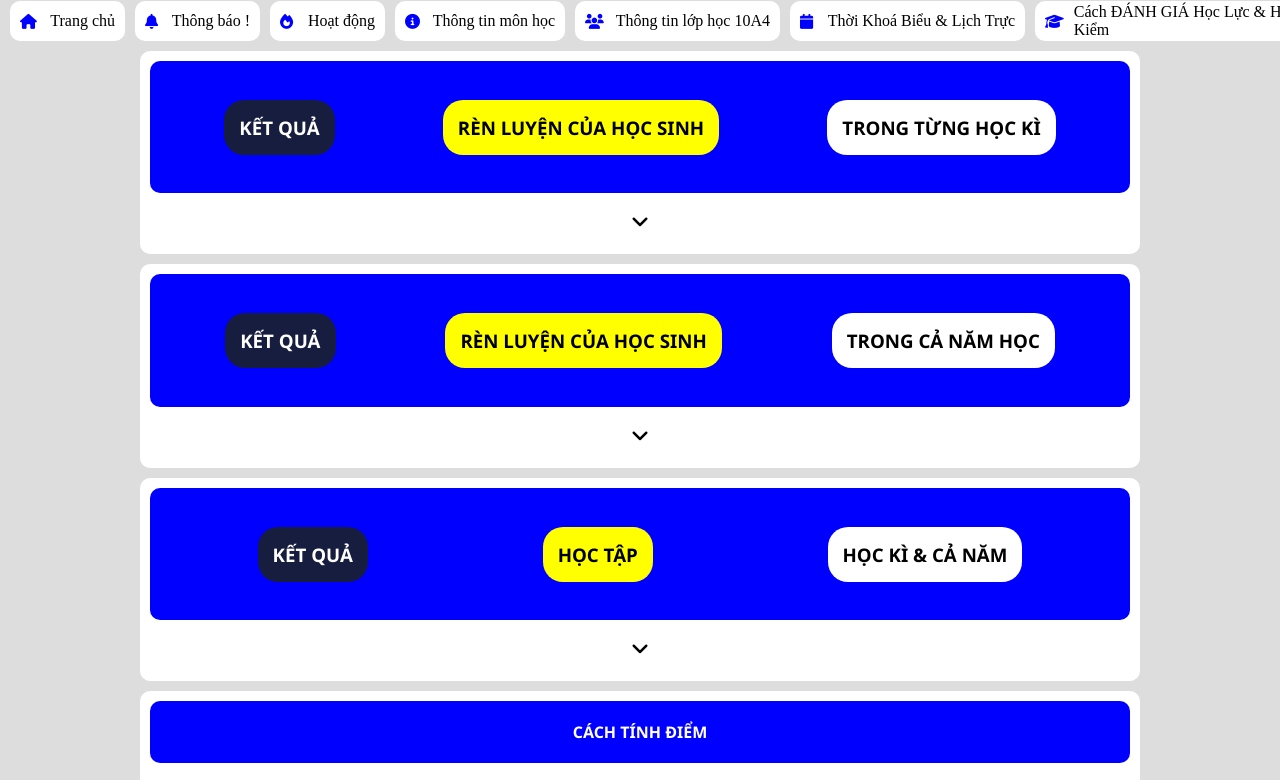
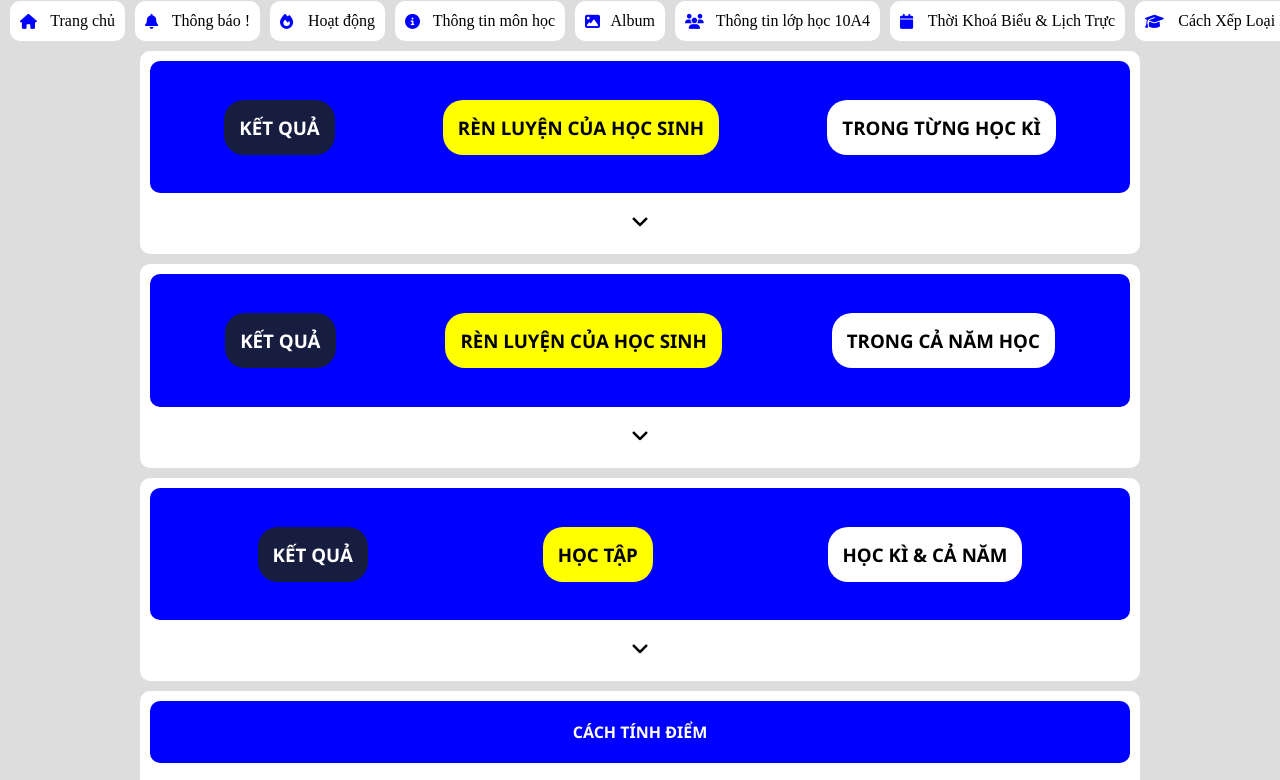
Before and after one commit to TLclass/thonglinh.lophoc.10a4, a plain HTML site: page hocluc-hanhkiem.html in a window 1280 px wide. Shown: the part 94-874 px from the top of the page. Drawn offline with Linux system fonts and the light colour scheme.

Commit message:
hocluc-hanhkiem.html

```diff
--- a/hocluc-hanhkiem.html
+++ b/hocluc-hanhkiem.html
@@ -35,12 +35,14 @@
         <a href="news.html" style="text-decoration: none;"><div class="boxItems" style="width: 95px;"><i class="fa fa-fire" style="color: blue; font-size: 15px; margin-right: 10px; margin: 0 10px 0 0;" aria-hidden="true"></i>Hoạt động</div></a>
         <!--TT BM-->
         <a href="infoMonhoc.html" style="text-decoration: none;"><div class="boxItems" style="width: 150px;"><i class="fa fa-info-circle" style="color: blue; font-size: 15px; margin-right: 10px; margin: 0 10px 0 0;" aria-hidden="true"></i>Thông tin môn học</div></a>
+        <!--Album-->
+        <a href="album.html" style="text-decoration: none;"><div class="boxItems" style="width: 70px;"><i class="fa-solid fa-image" style="color: blue; font-size: 15px; margin-right: 10px; margin: 0 10px 0 0;" aria-hidden="true"></i>Album</div></a>
         <!--TT LH-->
         <a href="info10A4.html" style="text-decoration: none;"><div class="boxItems" style="width: 185px;"><i class="fa fa-users" style="color: blue; font-size: 15px; margin-right: 10px; margin: 0 10px 0 0;" aria-hidden="true"></i>Thông tin lớp học 10A4</div></a>
         <!--TKB-->
         <a href="time.html" style="text-decoration: none;"><div class="boxItems" style="width: 215px;"><i class="fa fa-calendar" style="color: blue; font-size: 15px; margin-right: 10px; margin: 0 10px 0 0;" aria-hidden="true"></i>Thời Khoá Biểu & Lịch Trực</div></a>
         <!--CXHKHL-->
-        <a href="hocluc-hanhkiem.html" style="text-decoration: none;"><div class="boxItems" style="width: 285px;"><i class="fa fa-graduation-cap" style="color: blue; font-size: 15px; margin-right: 10px; margin: 0 10px 0 0;" aria-hidden="true"></i>Cách ĐÁNH GIÁ Học Lực & Hạnh Kiểm</div></a>
+        <a href="hocluc-hanhkiem.html" style="text-decoration: none;"><div class="boxItems" style="width: 285px;"><i class="fa fa-graduation-cap" style="color: blue; font-size: 15px; margin-right: 10px; margin: 0 10px 0 0;" aria-hidden="true"></i>Cách Xếp Loại Học Lực & Hạnh Kiểm</div></a>
         <!--LEARN-->
         <a href="docLearn.html" style="text-decoration: none;"><div class="boxItems" style="width: 125px;"><i class="fa fa-file-text" style="color: blue; font-size: 15px; margin-right: 10px; margin: 0 10px 0 0;" aria-hidden="true"></i>Tài liệu học tập</div></a>
         <!--NOI QUY-->
```
